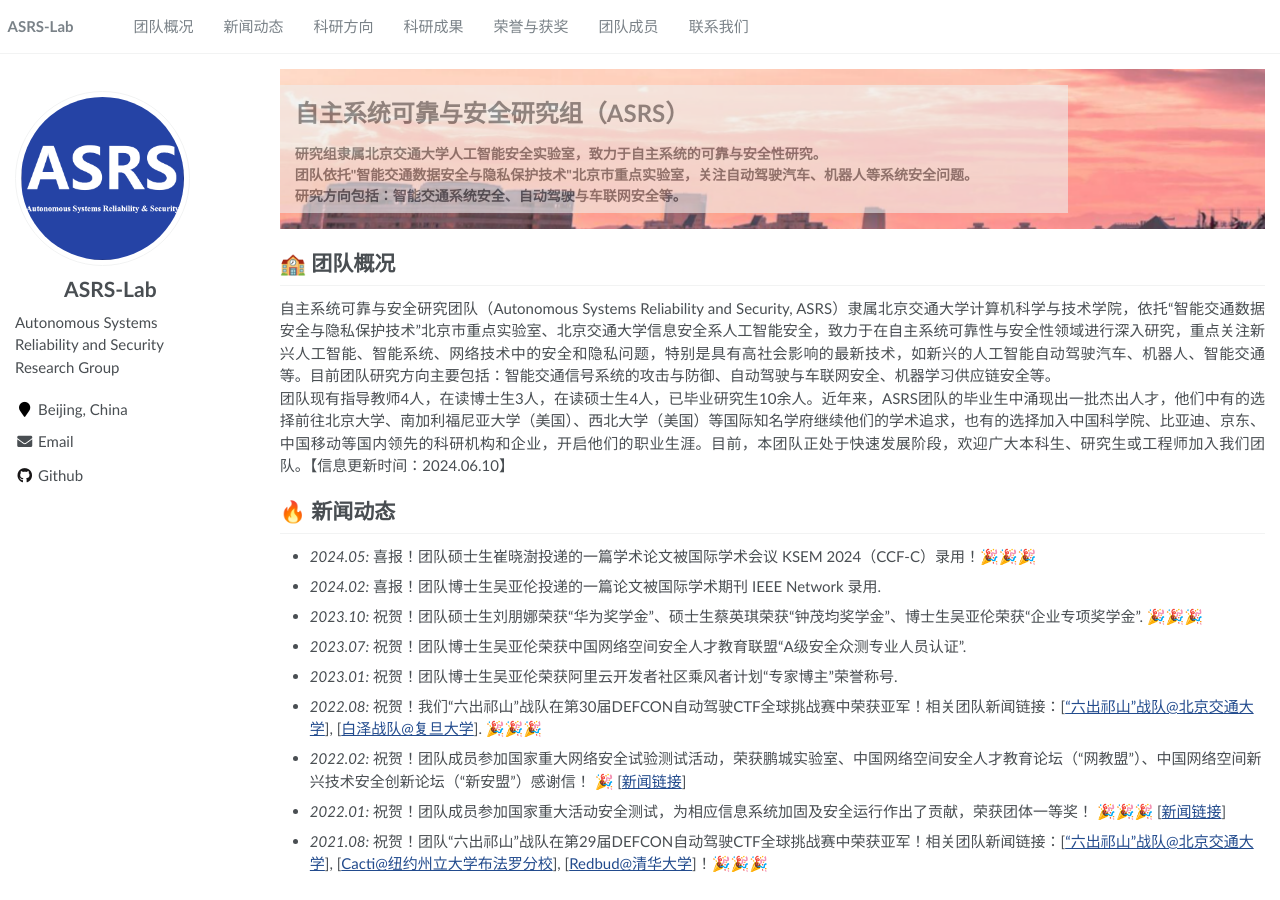
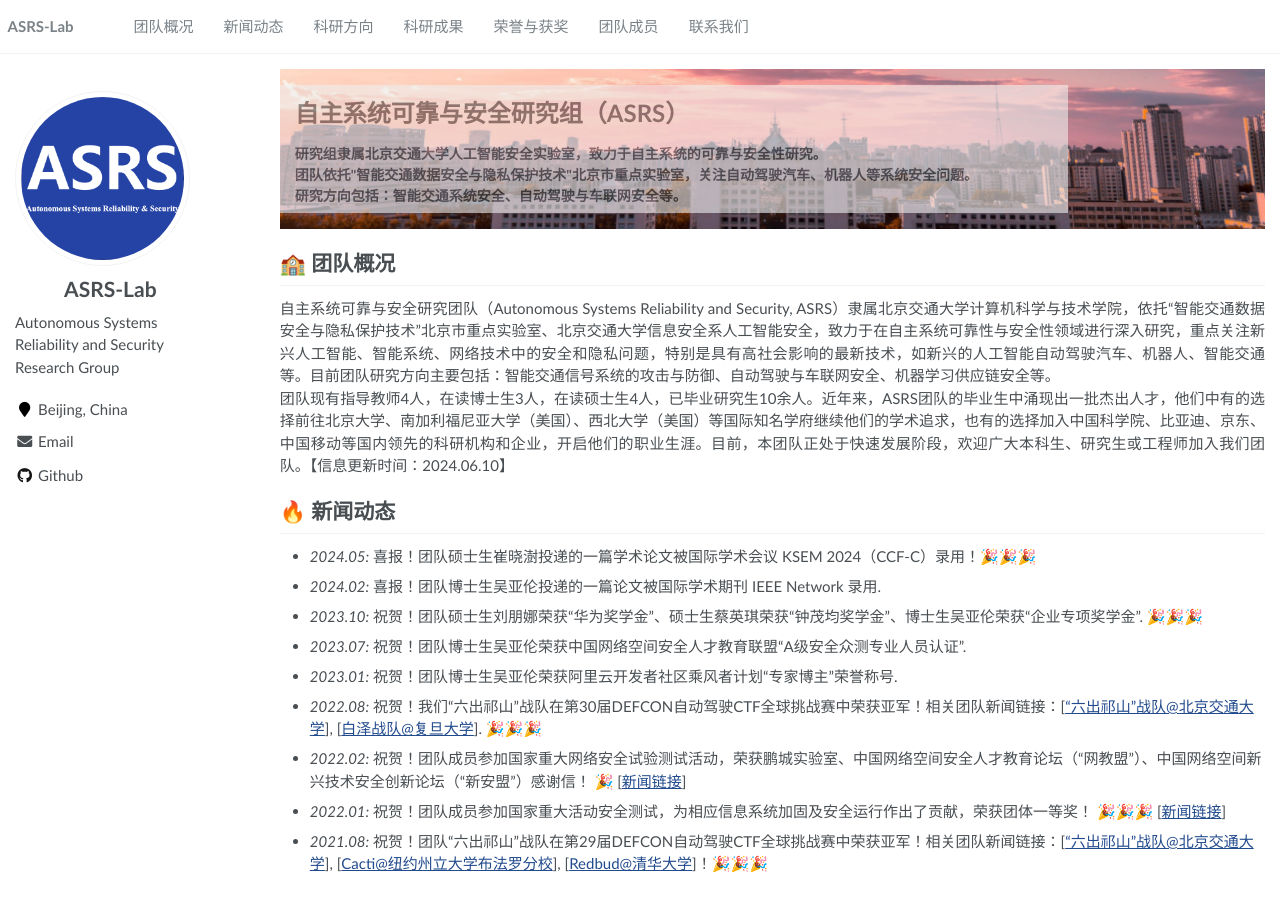
Before and after one commit to ASRS-Lab/ASRS-Lab.github.io, a Jekyll site: the page built from _pages/about.md, in a window 1280 px wide and 900 px high. Built offline with Jekyll 4.4.1, drawn with Linux system fonts in a browser that asks for light colours.

Commit message:
调整图像居中

```diff
--- a/_pages/about.md
+++ b/_pages/about.md
@@ -17,7 +17,7 @@ redirect_from:
 
 <!--<img src='/images/ASRS-Members.jpg' width="800px">-->
 
-<div style="background-image: url('images/background.png');height: 160px;width: 100%">
+<div style="background-image: url('images/background.png');background-size: cover;height: 160px;width: 100%">
   <div style="width:80%;background-color:#eeeeee;opacity:0.6;margin-top:16px;padding-left:15px;float:left;">
   <p style="font-size:24px;font-weight:bold;margin-top:10px;">自主系统可靠与安全研究组（ASRS）</p>
   <p style="font-size:14px;font-weight:bold;">
```
